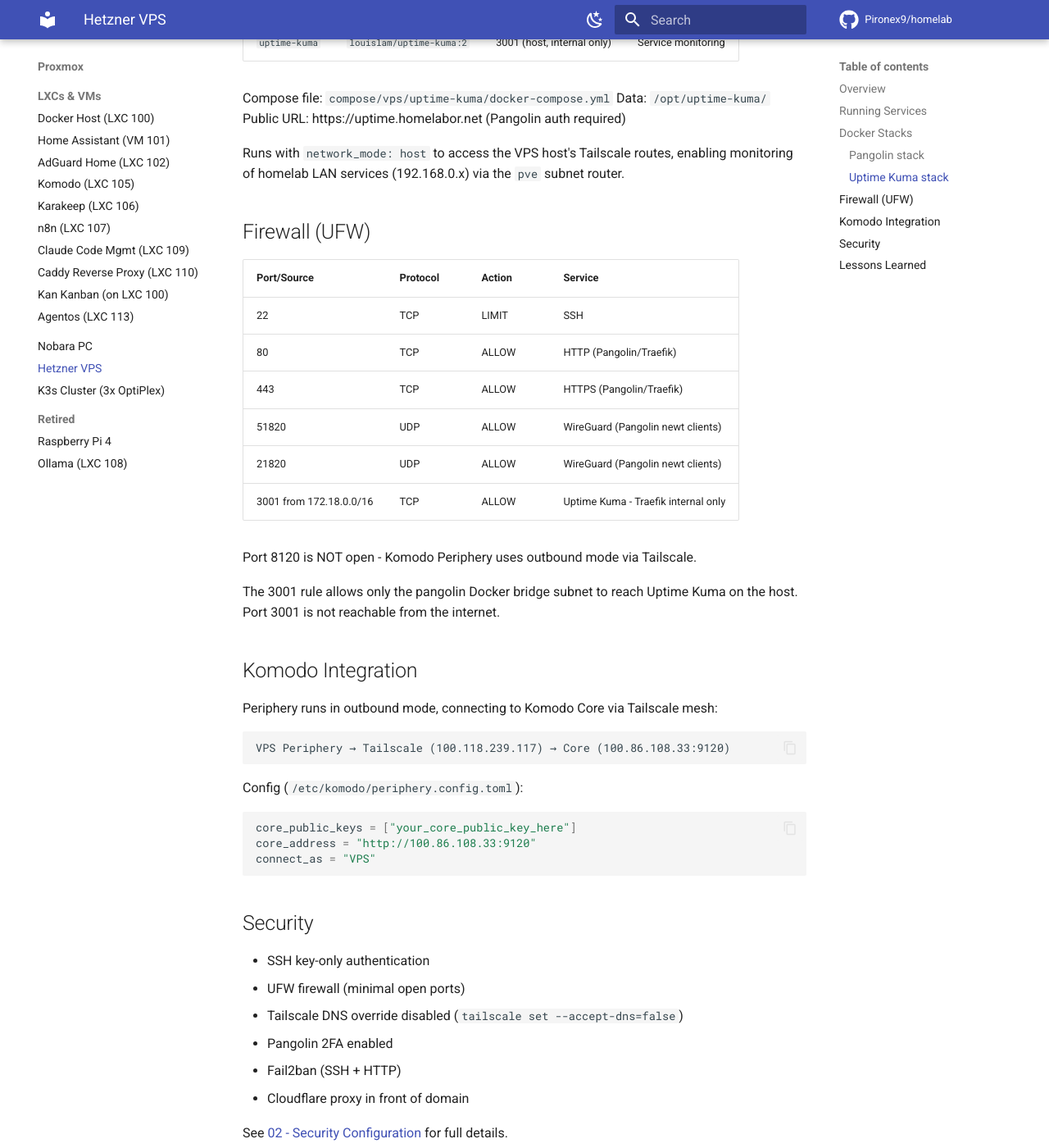
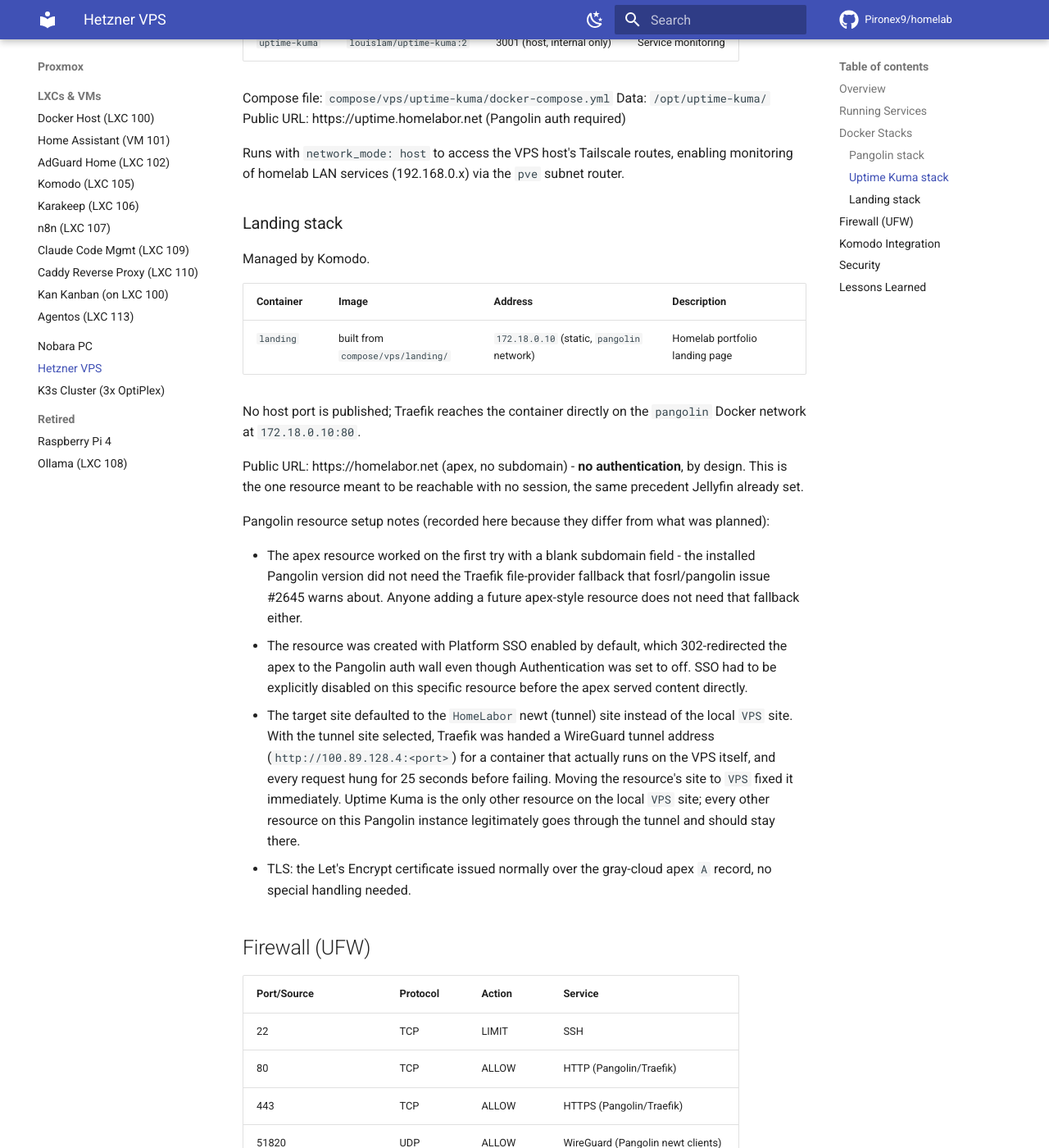
Before and after one commit to Pironex9/homelab, an MkDocs documentation site: the page built from docs/hosts/vps.md, in a window 1280 px wide and 1400 px high, scrolled down 1661 px. Shown: the whole window at 82% size. Built offline with MkDocs 1.6.1 and Material for MkDocs 9.7.7, drawn with Linux system fonts in a browser that asks for light colours; comment, search, counter and statistics services are not loaded.

Commit message:
docs: point the docs homepage at homelabor.net and record the landing stack

```diff
--- a/docs/hosts/vps.md
+++ b/docs/hosts/vps.md
@@ -50,6 +50,25 @@
 Public URL: https://uptime.homelabor.net (Pangolin auth required)
 
 Runs with `network_mode: host` to access the VPS host's Tailscale routes, enabling monitoring of homelab LAN services (192.168.0.x) via the `pve` subnet router.
+
+### Landing stack
+
+Managed by Komodo.
+
+| Container | Image | Address | Description |
+|-----------|-------|---------|-------------|
+| `landing` | built from `compose/vps/landing/` | `172.18.0.10` (static, `pangolin` network) | Homelab portfolio landing page |
+
+No host port is published; Traefik reaches the container directly on the `pangolin` Docker network at `172.18.0.10:80`.
+
+Public URL: https://homelabor.net (apex, no subdomain) - **no authentication**, by design. This is the one resource meant to be reachable with no session, the same precedent Jellyfin already set.
+
+Pangolin resource setup notes (recorded here because they differ from what was planned):
+
+- The apex resource worked on the first try with a blank subdomain field - the installed Pangolin version did not need the Traefik file-provider fallback that fosrl/pangolin issue #2645 warns about. Anyone adding a future apex-style resource does not need that fallback either.
+- The resource was created with Platform SSO enabled by default, which 302-redirected the apex to the Pangolin auth wall even though Authentication was set to off. SSO had to be explicitly disabled on this specific resource before the apex served content directly.
+- The target site defaulted to the `HomeLabor` newt (tunnel) site instead of the local `VPS` site. With the tunnel site selected, Traefik was handed a WireGuard tunnel address (`http://100.89.128.4:<port>`) for a container that actually runs on the VPS itself, and every request hung for 25 seconds before failing. Moving the resource's site to `VPS` fixed it immediately. Uptime Kuma is the only other resource on the local `VPS` site; every other resource on this Pangolin instance legitimately goes through the tunnel and should stay there.
+- TLS: the Let's Encrypt certificate issued normally over the gray-cloud apex `A` record, no special handling needed.
 
 ## Firewall (UFW)
 
```
Also changed, not shown: docs/README.md (+1 -0 lines), docs/index.md (+1 -76 lines).
